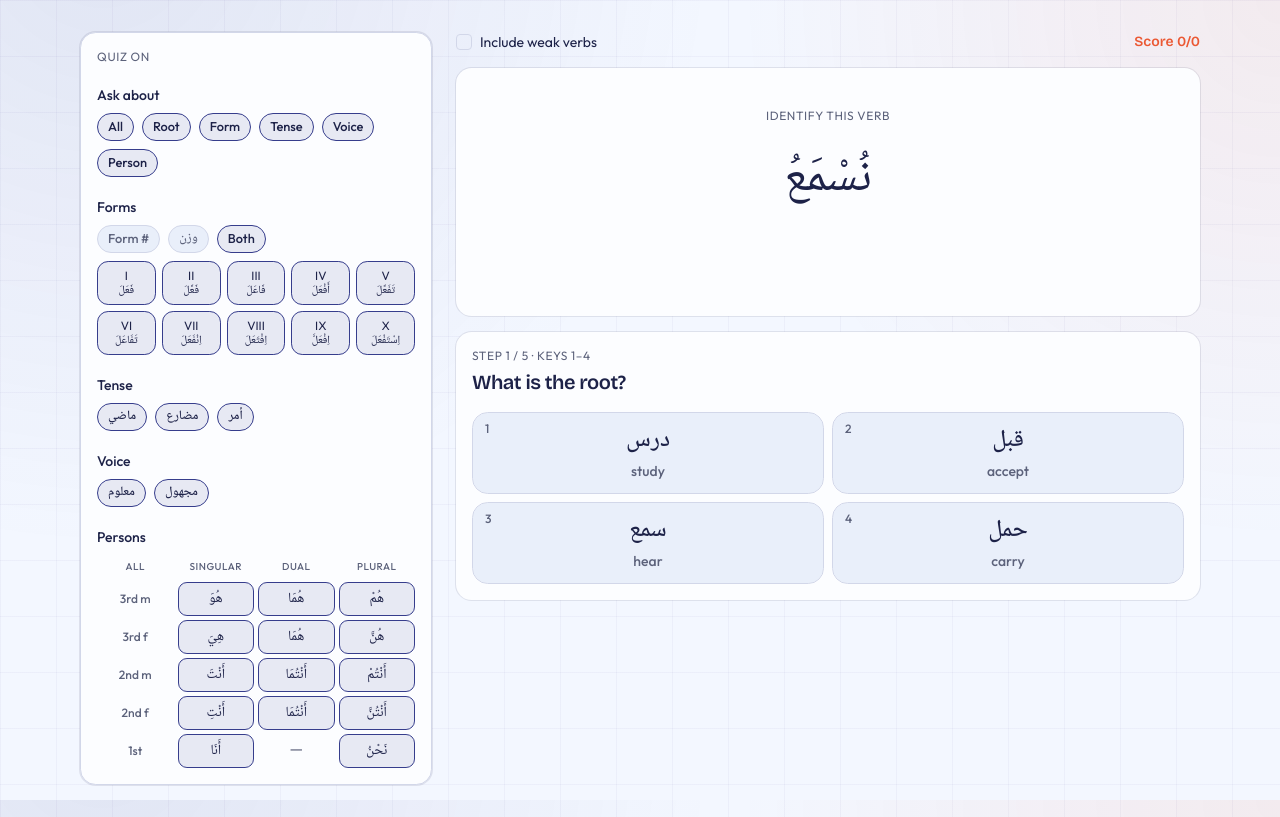
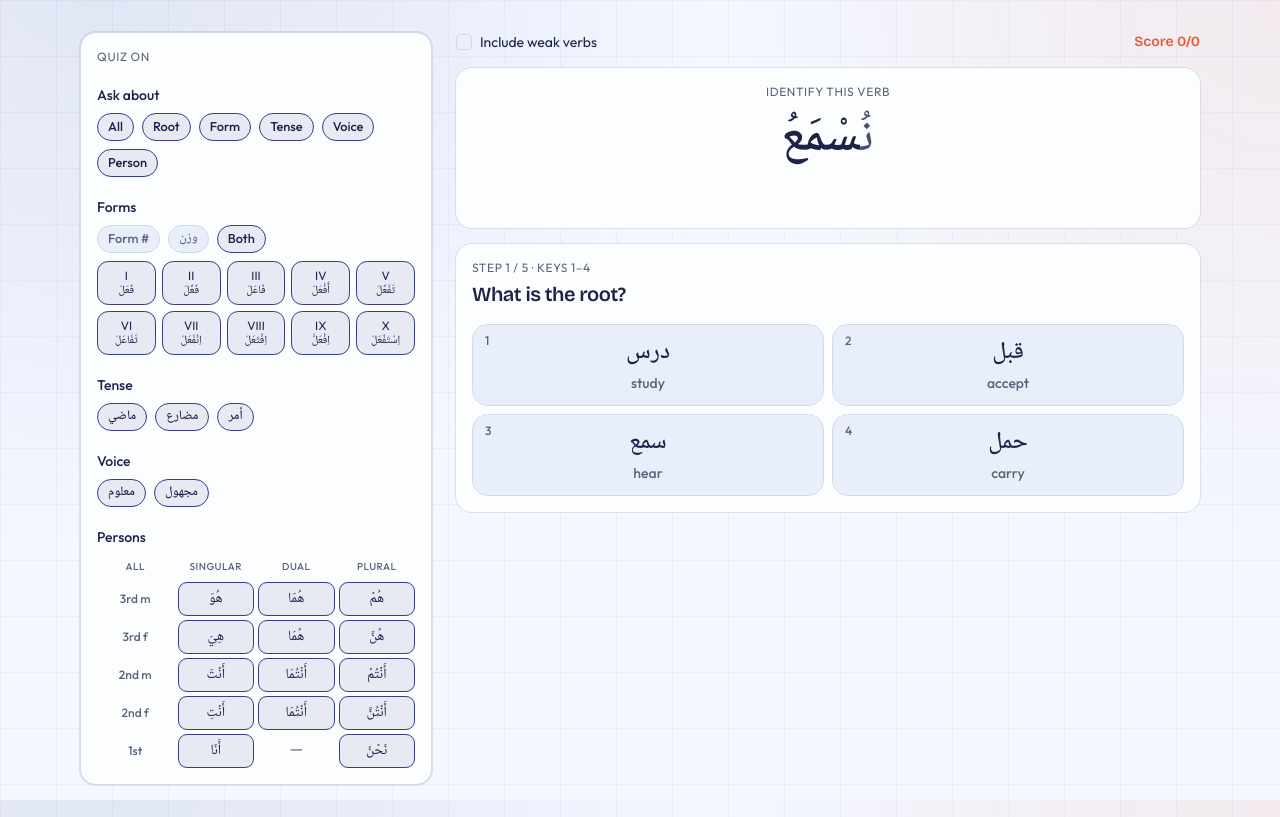
Before and after one commit to sbakht/sarf, a Next.js app: page /quiz in a window 1280 px wide. Built offline with nearby package versions, Linux system fonts and the light colour scheme.

Commit message:
Tighten QuizCard spacing and reserve feedback slot height.
Co-authored-by: Cursor <cursoragent@cursor.com>

```diff
--- a/app/quiz/QuizCard.tsx
+++ b/app/quiz/QuizCard.tsx
@@ -1,6 +1,6 @@
 import { ArabicWord } from "@/components/ArabicWord";
 import { FormBadge } from "@/components/FormBadge";
-import { Card } from "@/components/ui/card";
+import { Card, CardContent } from "@/components/ui/card";
 import {
   personQuizFeedback,
   rootArabic,
@@ -45,12 +45,6 @@ function XIcon() {
   );
 }
 
-function cardToneClass(feedback: { ok: boolean } | null): string {
-  if (!feedback) return "";
-  if (feedback.ok) return "ring-ok/40";
-  return "ring-no/40";
-}
-
 export function QuizCard({
   prompt,
   result,
@@ -66,7 +60,6 @@ export function QuizCard({
   done: boolean;
   onContinue?: () => void;
 }) {
-  const cardTone = cardToneClass(feedback);
   const continueHint = done && onContinue;
 
   const body = (
@@ -79,23 +72,19 @@ export function QuizCard({
           <div
             className={`mt-4 ${continueHint ? "transition group-hover:scale-[1.03]" : ""}`}
           >
-            {showColors || done ? (
-              <ArabicWord
-                slots={result.slots}
-                surface={result.surface}
-                size="xl"
-              />
-            ) : (
-              <span dir="rtl" className="font-arabic text-5xl">
-                {result.surface}
-              </span>
-            )}
+            <ArabicWord
+              slots={result.slots}
+              surface={result.surface}
+              size="xl"
+              colored={showColors || done}
+            />
           </div>
-          <div className="mt-4 flex min-h-10 items-center justify-center">
+          {/* Fixed slot so correct/incorrect feedback never shifts the step below (CLS). */}
+          <div className="relative mt-2 h-10 shrink-0">
             {feedback ? (
               <p
                 aria-live="polite"
-                className={`flex w-fit items-center gap-2 rounded-xl px-3 py-2 text-sm font-bold ${
+                className={`absolute inset-x-0 top-1/2 mx-auto flex w-fit max-w-full -translate-y-1/2 items-center gap-2 rounded-lg px-3 py-1 text-sm font-bold leading-snug text-balance ${
                   feedback.ok ? "bg-ok/15 text-ok" : "bg-no/15 text-no"
                 }`}
               >
@@ -130,12 +119,16 @@ export function QuizCard({
       <button
         type="button"
         onClick={onContinue}
-        className={`group w-full rounded-xl border-2 border-dashed border-energy/60 bg-card px-6 py-10 text-center transition hover:border-energy hover:bg-energy/5 focus-visible:outline-none focus-visible:ring-2 focus-visible:ring-energy ${cardTone}`}
+        className="group w-full rounded-xl bg-card px-4 py-4 text-center ring-1 ring-foreground/10 transition hover:bg-muted/40 focus-visible:outline-none focus-visible:ring-2 focus-visible:ring-ring"
       >
         {body}
       </button>
     );
   }
 
-  return <Card className={`px-6 py-10 text-center ${cardTone}`}>{body}</Card>;
+  return (
+    <Card className="text-center">
+      <CardContent>{body}</CardContent>
+    </Card>
+  );
 }
```
